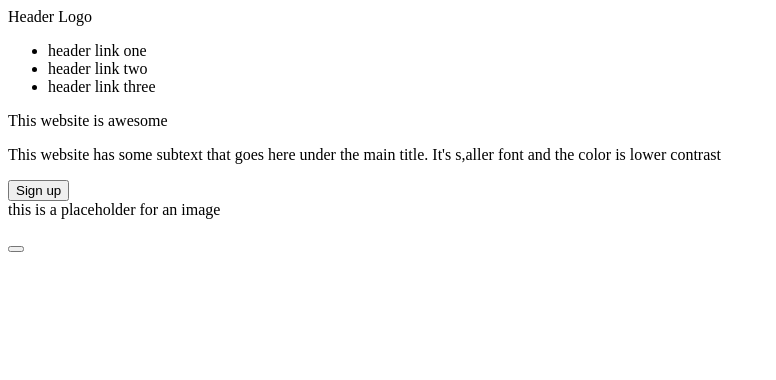
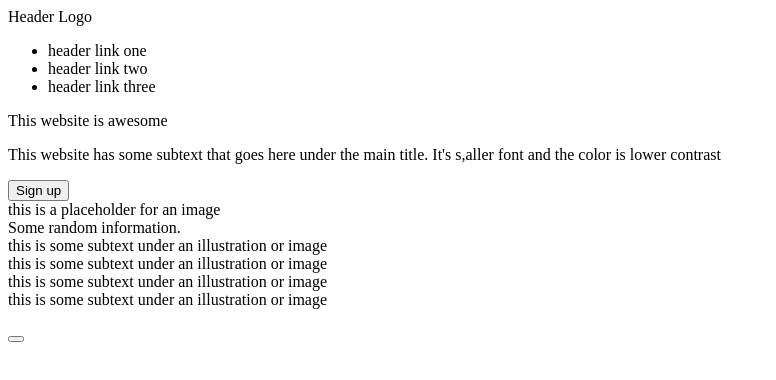
Before and after one commit to implObserver/Landing-page, a plain HTML site: page index.html in a window 1280 px wide. Shown: the whole page, without its empty margins (0-776 px from the left). Drawn offline with Linux system fonts and the light colour scheme.

Commit message:
chore:add content section-2

```diff
--- a/index.html
+++ b/index.html
@@ -43,24 +43,32 @@
 
     <div class="section-2">
         <div class="section-2__title">
-
+            Some random information.
         </div>
         <div class="section-2__containers">
             <div class="section-2__containers__container">
                 <div class="section-2__containers__container__body"></div>
-                <div class="section-2__containers__container__text"></div>
+                <div class="section-2__containers__container__text">
+                    this is some subtext under an illustration or image
+                </div>
             </div>
             <div class="section-2__containers__container">
                 <div class="section-2__containers__container__body"></div>
-                <div class="section-2__containers__container__text"></div>
+                <div class="section-2__containers__container__text">
+                    this is some subtext under an illustration or image
+                </div>
             </div>
             <div class="section-2__containers__container">
                 <div class="section-2__containers__container__body"></div>
-                <div class="section-2__containers__container__text"></div>
+                <div class="section-2__containers__container__text">
+                    this is some subtext under an illustration or image
+                </div>
             </div>
             <div class="section-2__containers__container">
                 <div class="section-2__containers__container__body"></div>
-                <div class="section-2__containers__container__text"></div>
+                <div class="section-2__containers__container__text">
+                    this is some subtext under an illustration or image
+                </div>
             </div>
         </div>
     </div>
```
